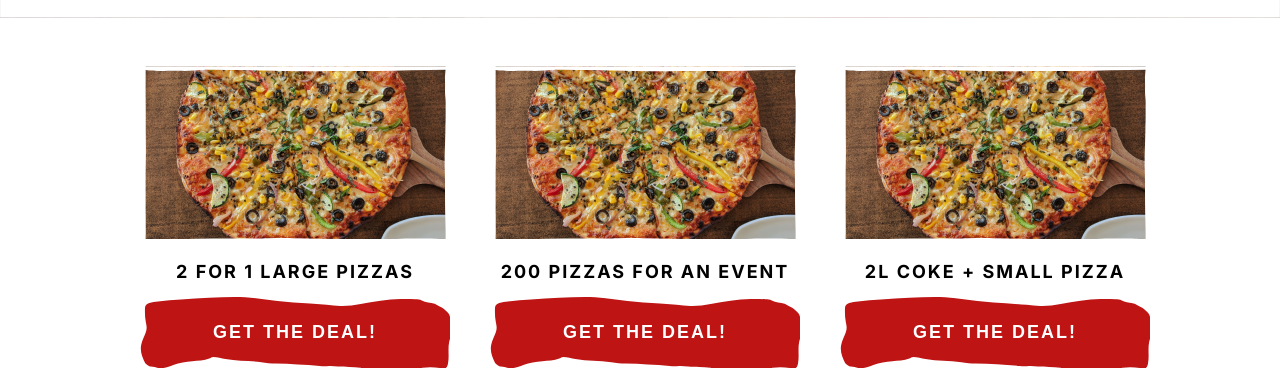
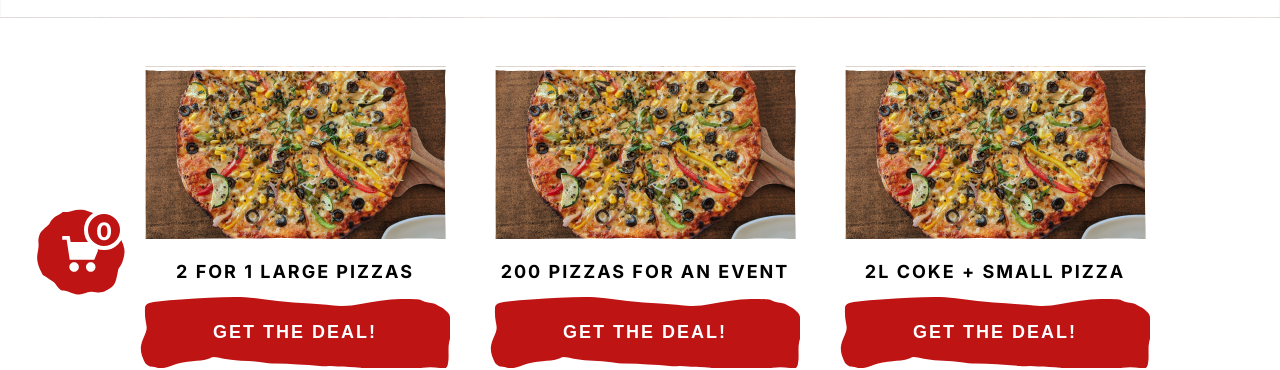
Before and after one commit to code-mentoring/webinar-pizza, a website: page index.html in a window 1280 px wide. Shown: the part 465-835 px from the top of the page. Drawn offline with nearby package versions, Linux system fonts and the light colour scheme; files that its build step writes are made by us from their sources.

Commit message:
feat: added cart badge

```diff
--- a/index.html
+++ b/index.html
@@ -166,6 +166,10 @@
     </div>
   </footer>
 
+  <div id="cart">
+    <span>0</span>
+  </div>
+
   <aside class="chat"></aside>
 
   <script src="/js/cart.js"></script>
--- a/js/cart.js
+++ b/js/cart.js
@@ -9,6 +9,7 @@ class Cart {
     // Retrieve the saved cart
     const saved = localStorage.getItem('cart');
     this.items = saved ? JSON.parse(saved) : [];
+    this.cartSpan = document.querySelector("#cart span");
 
 
     document.querySelectorAll('.cart-button').forEach(b => {
@@ -18,6 +19,13 @@ class Cart {
       });
     });
 
+  }
+
+  get size() {
+    return this.items.reduce(
+      (num, cur) => num + cur.quantity,
+      0
+    );
   }
 
   _lookupItem(id, throwError = true) {
@@ -66,6 +74,7 @@ class Cart {
 
   save() {
     localStorage.setItem('cart', JSON.stringify(this.items));
+    this.cartSpan.innerHTML = this.size;
   }
 
 }
--- a/package.json
+++ b/package.json
@@ -4,7 +4,7 @@
   "main": "index.js",
   "license": "MIT",
   "scripts": {
-    "dev": "sass ./sass/:./css --watch & http-server ./"
+    "dev": "sass ./sass/:./css --watch & http-server ./ -c-1"
   },
   "devDependencies": {
     "http-server": "^0.12.3",
--- a/sass/base.scss
+++ b/sass/base.scss
@@ -4,6 +4,7 @@
 @import './type';
 @import './components/button';
 @import './components/menu-list';
+@import './components/cart-badge';
 
 html {
   font-size: 10px;
--- /dev/null
+++ b/sass/components/_cart-badge.scss
@@ -0,0 +1,28 @@
+#cart {
+  position: fixed;
+
+  display: flex;
+  align-items: center;
+  justify-content: center;
+
+  left: 2rem;
+  bottom: 2rem;
+  background-image: url("/img/badge.svg");
+  width: 12rem;
+  height: 12.2rem;
+
+  span {
+    display: block;
+    border-radius: 50%;
+    background: $color-red;
+    border: 4px solid $color-white;
+    color: $color-white;
+    font-weight: bold;
+    font-size: 2.4rem;
+    width: 4rem;
+    height: 4rem;
+    line-height: 3.5rem;
+    transform: translate(60%, -60%);
+    text-align: center;
+  }
+}
```
Also changed, not shown: img/badge.svg (added).
